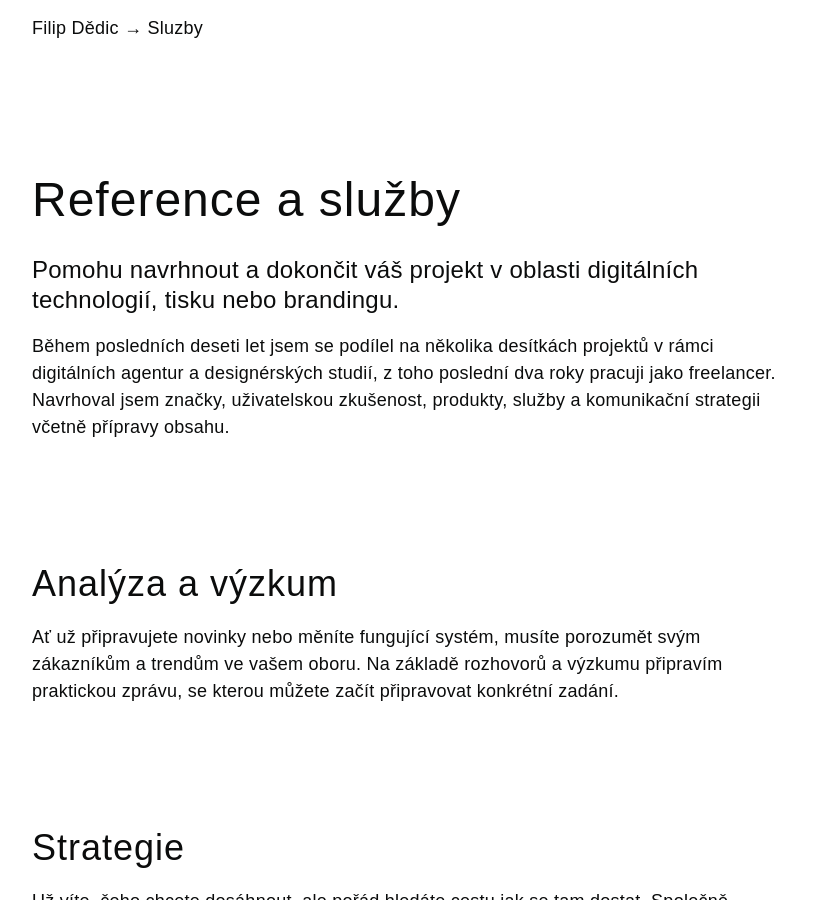
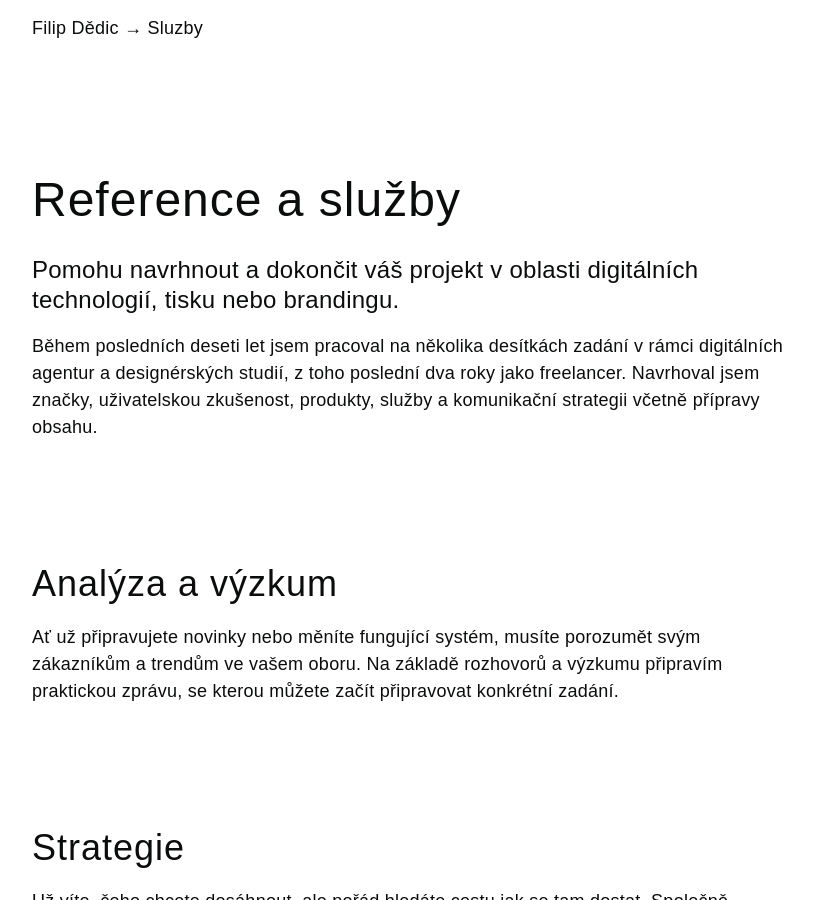
Before and after one commit to fdedic/fdedic.github.io, a Jekyll site: the page built from sluzby.md, in a window 1280 px wide and 900 px high. Shown: the whole window, without its empty margins (228-1041 px from the left). Built offline with Jekyll 4.4.1, drawn with Linux system fonts in a browser that asks for light colours; nearby versions of some CDN libraries; some web fonts are replaced.

Commit message:
Update sluzby.md

```diff
--- a/sluzby.md
+++ b/sluzby.md
@@ -7,7 +7,7 @@ title: Služby
 Pomohu navrhnout a dokončit váš projekt v oblasti digitálních technologií, tisku nebo brandingu.
 {: .lead}
 
-Během posledních deseti let jsem se podílel na několika desítkách projektů v rámci digitálních agentur a designérských studií, z toho poslední dva roky pracuji jako freelancer. Navrhoval jsem značky, uživatelskou zkušenost, produkty, služby a komunikační strategii včetně přípravy obsahu.
+Během posledních deseti let jsem pracoval na několika desítkách zadání v rámci digitálních agentur a designérských studií, z toho poslední dva roky jako freelancer. Navrhoval jsem značky, uživatelskou zkušenost, produkty, služby a komunikační strategii včetně přípravy obsahu.
 
 ***
 
```
